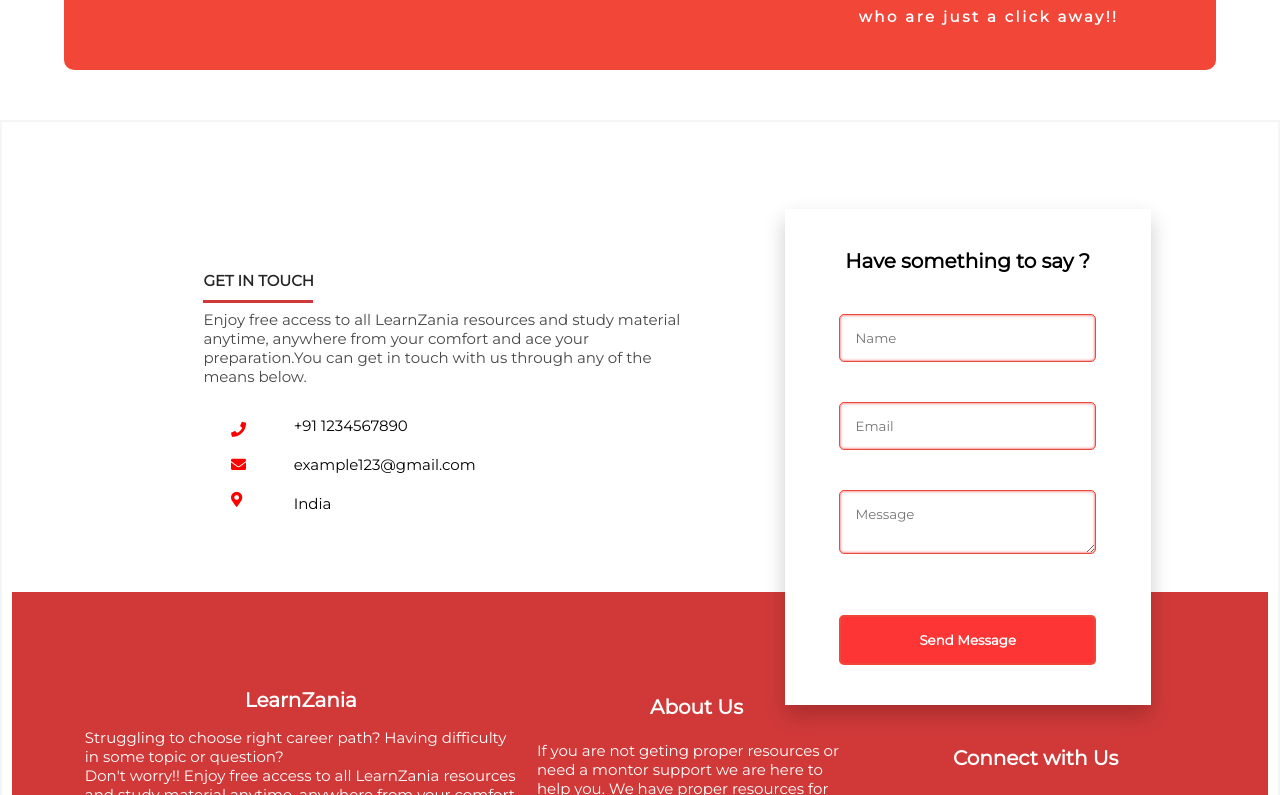
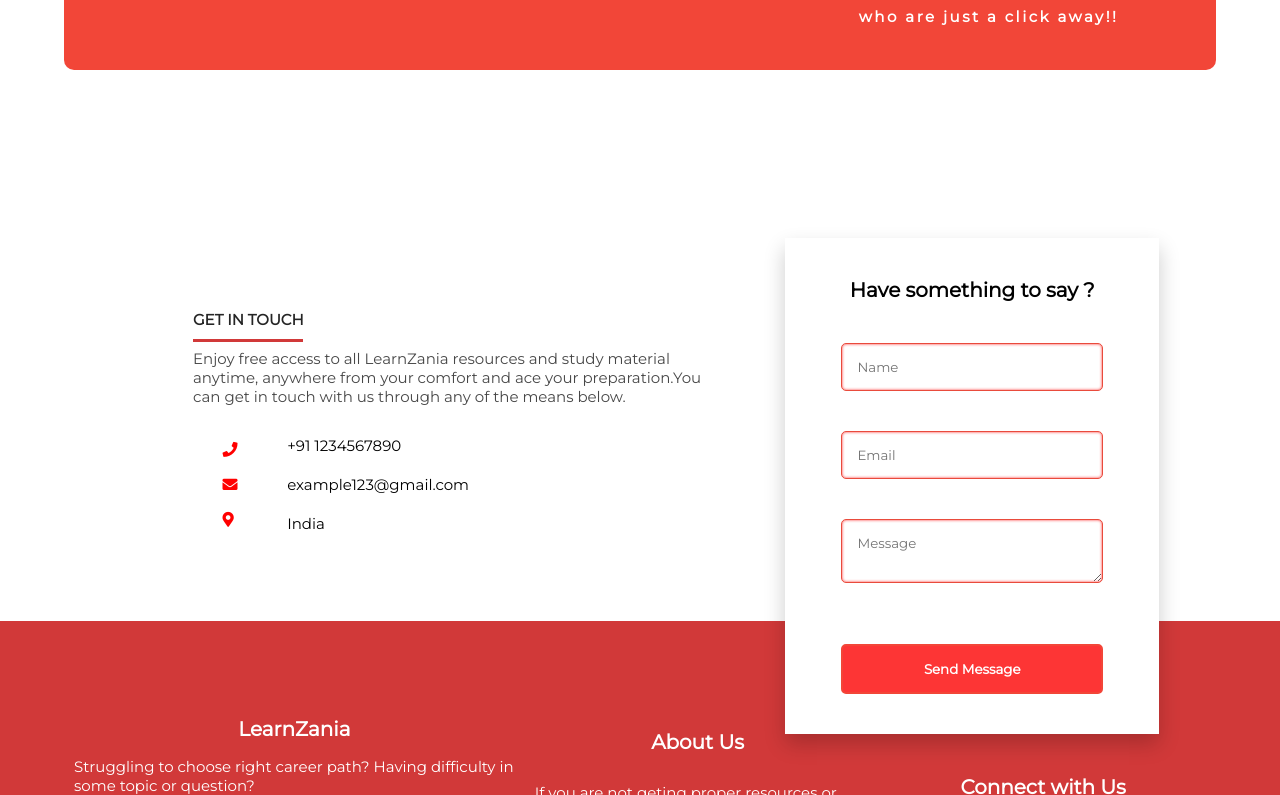
Before and after one commit to Akshima-Ghai/OneEducationalWebsiteForAll, a React (Create React App) app: page / in a window 1280 px wide. Shown: the part 925-1720 px from the top of the page. Built offline with nearby package versions, Linux system fonts and the light colour scheme.

Commit message:
changes in footer

```diff
--- a/src/components/Footer/Footer.css
+++ b/src/components/Footer/Footer.css
@@ -2,12 +2,13 @@
   width: 100%;
   margin:1rem 0rem;
   height:125vh;
-  padding:1rem;
-  border:2px solid whitesmoke;
+  /* padding:1rem;
+  border:2px solid whitesmoke; */
+  padding-top: 21px;
 }
 .footer__main-content {
   display:flex;
-  margin-top:6rem;
+  margin-top:8rem;
   background: white;
   flex-direction:column;
 }
```
